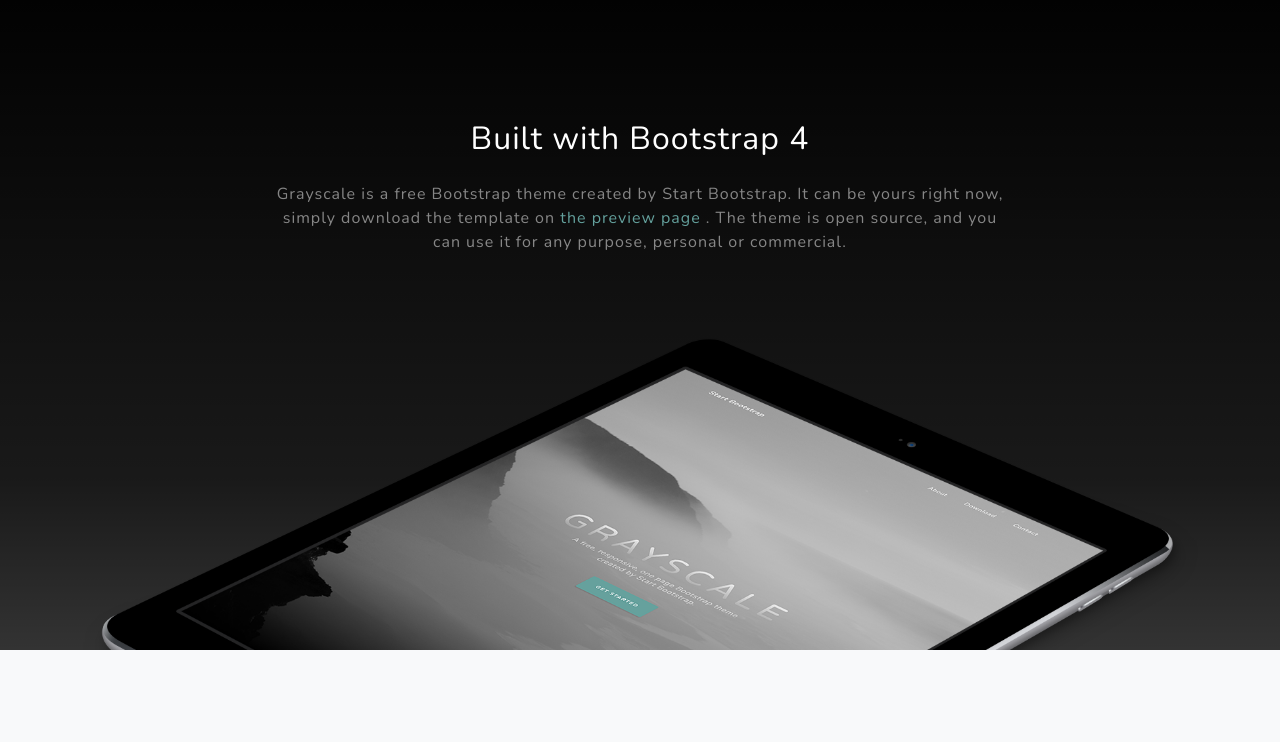
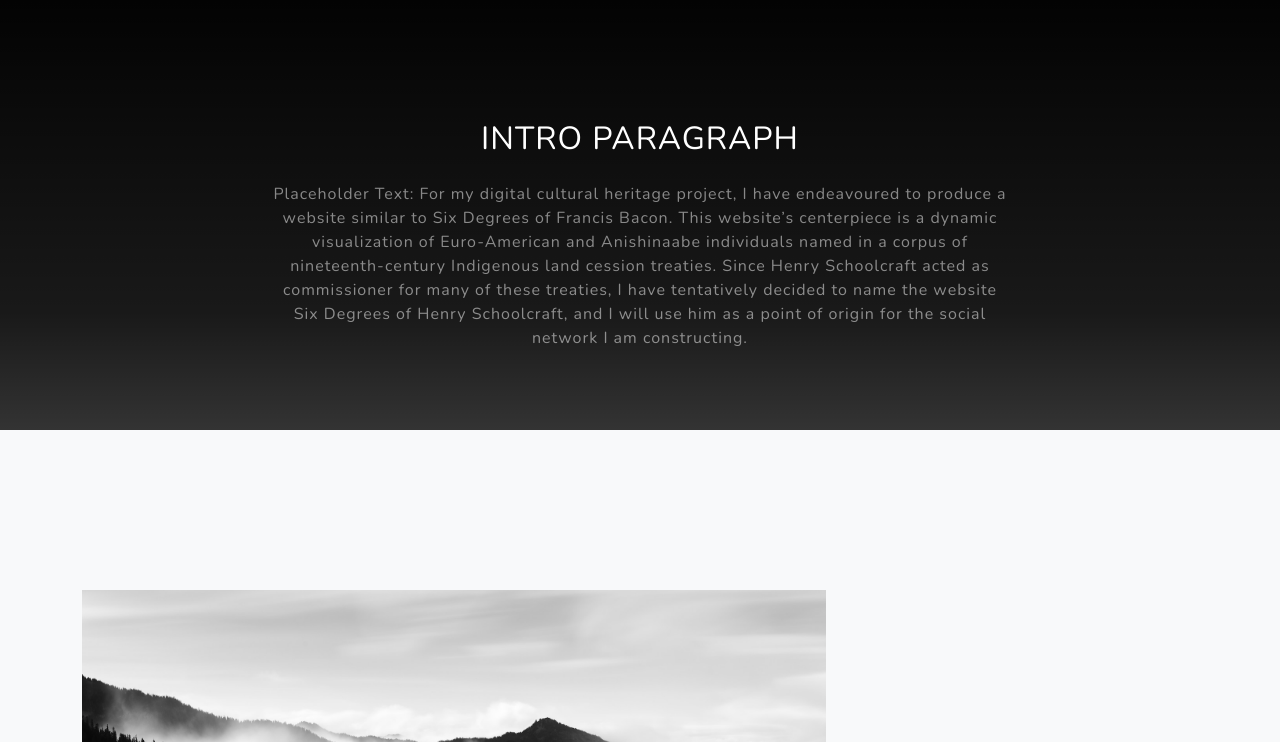
Before and after one commit to MJJAlbani/six-degrees-of-great-lakes-treaties, a website: page index.html in a window 1280 px wide. Shown: the part 840-1582 px from the top of the page. Drawn offline with nearby package versions, Linux system fonts and the light colour scheme.

Commit message:
modest updates

```diff
--- a/index.html
+++ b/index.html
@@ -5,7 +5,7 @@
         <meta name="viewport" content="width=device-width, initial-scale=1, shrink-to-fit=no" />
         <meta name="description" content="" />
         <meta name="author" content="" />
-        <title>Grayscale - Start Bootstrap Theme</title>
+        <title>Six Degrees of Henry Schoolcraft</title>
         <link rel="icon" type="image/x-icon" href="assets/img/favicon.ico" />
         <!-- Font Awesome icons (free version)-->
         <script src="https://use.fontawesome.com/releases/v5.15.3/js/all.js" crossorigin="anonymous"></script>
@@ -47,15 +47,12 @@
             <div class="container">
                 <div class="row">
                     <div class="col-lg-8 mx-auto">
-                        <h2 class="text-white mb-4">Built with Bootstrap 4</h2>
+                        <h2 class="text-white mb-4">INTRO PARAGRAPH</h2>
                         <p class="text-white-50">
-                            Grayscale is a free Bootstrap theme created by Start Bootstrap. It can be yours right now, simply download the template on
-                            <a href="https://startbootstrap.com/theme/grayscale/">the preview page</a>
-                            . The theme is open source, and you can use it for any purpose, personal or commercial.
+                          Placeholder Text: For my digital cultural heritage project, I have endeavoured to produce a website similar to Six Degrees of Francis Bacon. This website’s centerpiece is a dynamic visualization of Euro-American and Anishinaabe individuals named in a corpus of nineteenth-century Indigenous land cession treaties. Since Henry Schoolcraft acted as commissioner for many of these treaties, I have tentatively decided to name the website Six Degrees of Henry Schoolcraft, and I will use him as a point of origin for the social network I am constructing.
                         </p>
                     </div>
                 </div>
-                <img class="img-fluid" src="assets/img/ipad.png" alt="..." />
             </div>
         </section>
         <!-- Projects-->
@@ -161,7 +158,7 @@
             </div>
         </section>
         <!-- Footer-->
-        <footer class="footer bg-black small text-center text-white-50"><div class="container">Copyright &copy; Your Website 2021</div></footer>
+        <footer class="footer bg-black small text-center text-white-50"><div class="container">Copyright &copy; Michael J. Albani 2021</div></footer>
         <!-- Bootstrap core JS-->
         <script src="https://code.jquery.com/jquery-3.5.1.min.js"></script>
         <script src="https://cdn.jsdelivr.net/npm/bootstrap@4.6.0/dist/js/bootstrap.bundle.min.js"></script>
```
